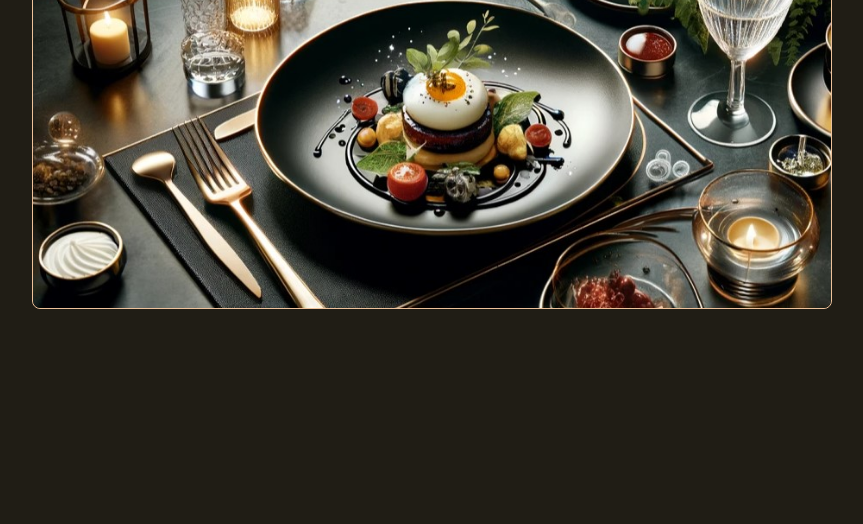
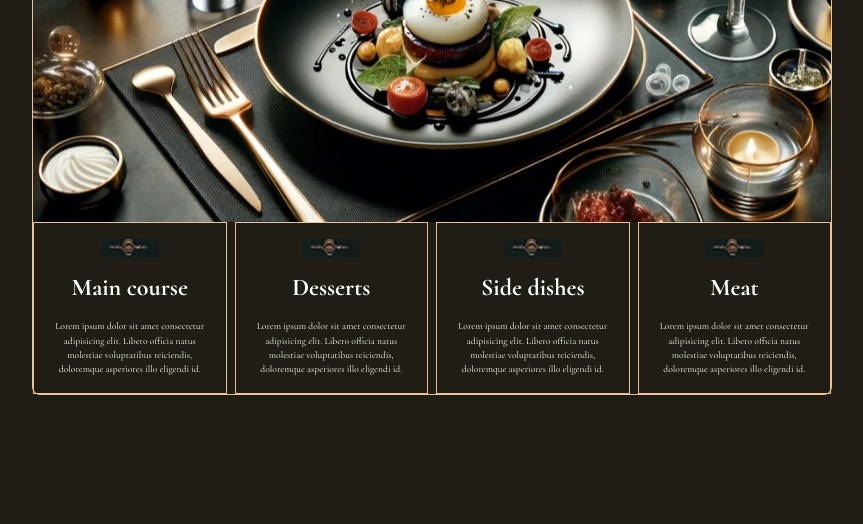
Before and after one commit to NeoScripter/odin-webpack, a website built with webpack: page src/index.html in a window 1280 px wide. Shown: the part 276-800 px from the top of the page, without its empty margins (208-1071 px from the left). Built offline with nearby package versions, Linux system fonts and the light colour scheme.

Commit message:
Set up the dinaminc content rendering

```diff
--- a/src/components.js
+++ b/src/components.js
@@ -1,17 +1,51 @@
 import './style.css';
 import './reset.css';
 import bgImage from './assets/images/bg-img.jpg';
+import svg from './assets/images/svg-icon.png';
 
-function component() {
-    const element = document.createElement('div');
+const h2s = [
+  'Main course',
+  'Desserts',
+  'Side dishes',
+  'Meat'
+];
+const ps = [
+  'Lorem ipsum dolor sit amet consectetur adipisicing elit. Libero officia natus molestiae voluptatibus reiciendis, doloremque asperiores illo eligendi id.',
+  'Lorem ipsum dolor sit amet consectetur adipisicing elit. Libero officia natus molestiae voluptatibus reiciendis, doloremque asperiores illo eligendi id.',
+  'Lorem ipsum dolor sit amet consectetur adipisicing elit. Libero officia natus molestiae voluptatibus reiciendis, doloremque asperiores illo eligendi id.',
+  'Lorem ipsum dolor sit amet consectetur adipisicing elit. Libero officia natus molestiae voluptatibus reiciendis, doloremque asperiores illo eligendi id.'
+];
 
-    element.classList.add('banner');
-
+function renderMainPage() {
+    const content = document.querySelector('#content');
+    const banner = document.createElement('div');
+    banner.classList.add('banner');
     const bgimg = new Image();
     bgimg.src = bgImage;
-    element.appendChild(bgimg);
+    banner.appendChild(bgimg);
+    content.appendChild(banner);
 
-    return element;
+    const gridGroup = document.createElement('div');
+    gridGroup.classList.add('grid-group');
+
+    for (let i = 0; i < 4; i++) {
+      const gridElement = document.createElement('div');
+      gridElement.classList.add('grid-element');
+      const icon = new Image();
+      icon.src = svg;
+      gridElement.appendChild(icon);
+      const h2 = document.createElement('h2');
+      h2.textContent = h2s[i];
+      gridElement.appendChild(h2);
+      const p = document.createElement('p');
+      p.textContent = ps[i];
+      gridElement.appendChild(p);
+      gridGroup.appendChild(gridElement);
+    }
+
+    content.appendChild(gridGroup);
   }
 
-  document.querySelector('#content').appendChild(component());
+  document.addEventListener('DOMContentLoaded', () => {
+    renderMainPage();
+  });
--- a/src/style.css
+++ b/src/style.css
@@ -42,7 +42,7 @@ body {
 
 .wrapper {
     border: 1px solid var(--yellow-clr);
-    width: 800px;
+    max-width: 800px;
     border-radius: 0.5em;
 }
 .nav-btn {
@@ -97,5 +97,39 @@ header {
 
 .banner img {
     border-radius: 0.5em;
+    object-fit: cover;
+    object-position: center;
+}
 
+.grid-group {
+    display: grid;
+    grid-template-columns: repeat(4, 1fr);
+    gap: 0.5em;
 }
+
+.grid-element {
+    padding: 1em;
+    border: 1px solid var(--yellow-clr);
+    display: flex;
+    flex-direction: column;
+    align-items: center;
+    justify-content: center;
+    color: #fff;
+    gap: 0.8em;
+}
+
+.grid-element h2 {
+    font-family: 'Bold';
+    font-size: 1.5rem;
+}
+
+.grid-element p {
+    font-size: 0.6rem;
+    text-align: center;
+}
+
+@media (max-width: 600px) {
+    .primary-nav {
+        flex-direction: column;
+    }
+}
```
Also changed, not shown: src/assets/images/svg-icon.png (added).
